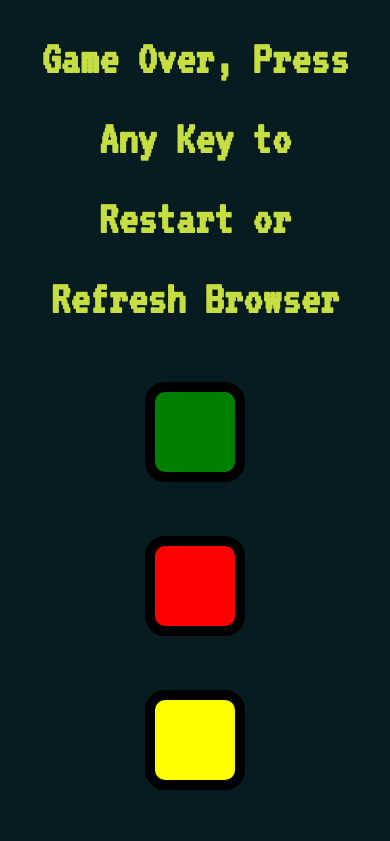
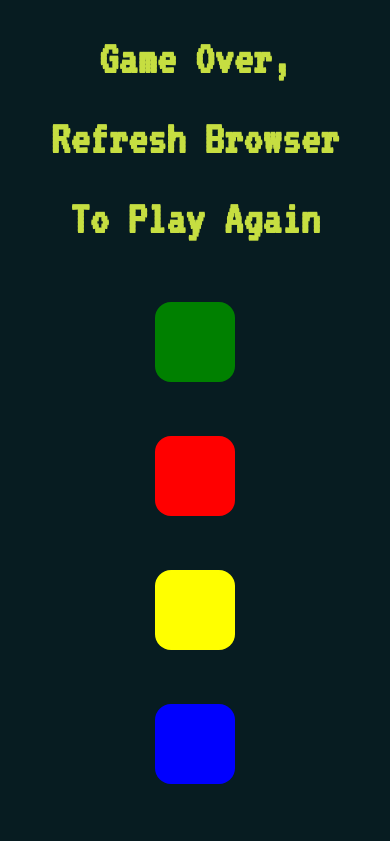
Before and after one commit to DrakeHopkins/personal-site, a plain HTML site: page projects/color-memory/index.html in a window 390 px wide. Both pictures are taken after a click on the element 195 px from the left and 284 px from the top of the page. Shown: the top 841 px of the page. Drawn offline with nearby package versions, Linux system fonts and the light colour scheme.

Commit message:
update
Updated game tiles to be mobile friendly

```diff
--- a/projects/color-memory/game.js
+++ b/projects/color-memory/game.js
@@ -37,7 +37,7 @@ function checkAnswer(currentLevel) {
     } else {
         playSound("wrong");
         $("body").addClass("game-over");
-        $("#game-title").text("Game Over, Press Any Key to Restart or Refresh Browser");
+        $("#game-title").text("Game Over, Refresh Browser To Play Again");
 
         setTimeout(function () {
             $("body").removeClass("game-over");
--- a/projects/color-memory/styles.css
+++ b/projects/color-memory/styles.css
@@ -23,9 +23,9 @@ body {
   display: inline-block;
   height: 5rem;
   width: 5rem;
-  border: 10px solid black;
   border-radius: 20%;
 }
+
 
 .game-over {
   background-color: red;
```
